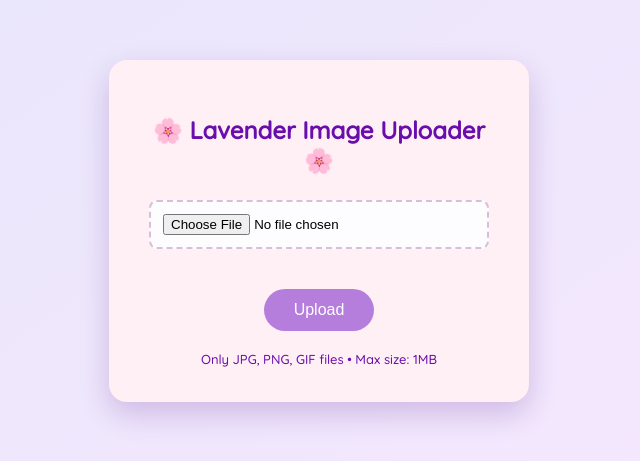
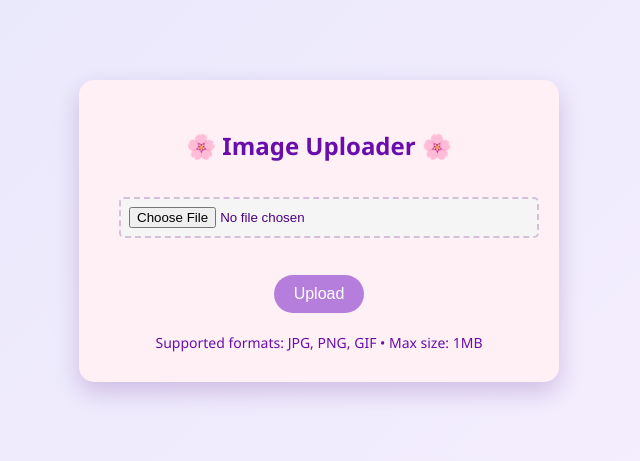
Before and after one commit to Richa-Ranjan/ct_intern, a website: page assignment8/public/index.html in a window 1280 px wide. Shown: the part 169-630 px from the top of the page, without its empty margins (321-961 px from the left). Drawn offline with Linux system fonts and the light colour scheme.

Commit message:
🌸 Update title and preview script in assignment8 index.html

```diff
--- a/assignment8/public/index.html
+++ b/assignment8/public/index.html
@@ -2,156 +2,77 @@
 <html lang="en">
 <head>
     <meta charset="UTF-8">
-    <title>Image Uploader</title>
-    <meta name="viewport" content="width=device-width, initial-scale=1.0">
-
-    <!-- Google Font -->
-    <link href="https://fonts.googleapis.com/css2?family=Quicksand:wght@500&display=swap" rel="stylesheet">
-
+    <title>Lavender Image Uploader</title>
     <style>
-        * {
-            box-sizing: border-box;
-        }
-
         body {
             margin: 0;
             padding: 0;
-            background: linear-gradient(145deg, #e6e6fa, #f8e8ff);
-            font-family: 'Quicksand', sans-serif;
+            background: linear-gradient(135deg, #e6e6fa, #f8f0ff);
+            font-family: 'Segoe UI', Tahoma, Geneva, Verdana, sans-serif;
+            color: #4b0082;
             display: flex;
             justify-content: center;
             align-items: center;
             height: 100vh;
-            animation: fadeIn 1s ease-in-out;
         }
 
         .upload-container {
             background-color: #fff0f5;
-            padding: 35px 40px;
-            border-radius: 18px;
-            box-shadow: 0 12px 30px rgba(75, 0, 130, 0.2);
+            padding: 30px 40px;
+            border-radius: 15px;
+            box-shadow: 0 10px 25px rgba(75, 0, 130, 0.2);
             text-align: center;
-            max-width: 420px;
+            max-width: 400px;
             width: 100%;
-            animation: popIn 0.6s ease-in-out;
-            transition: all 0.3s;
-        }
-
-        .upload-container:hover {
-            transform: scale(1.02);
-            box-shadow: 0 16px 35px rgba(138, 43, 226, 0.3);
         }
 
         h2 {
-            margin-bottom: 25px;
+            margin-bottom: 20px;
             color: #6a0dad;
-            font-size: 24px;
         }
 
         input[type="file"] {
-            padding: 12px;
+            margin: 15px 0;
+            padding: 8px;
             border: 2px dashed #d8bfd8;
-            border-radius: 8px;
-            background-color: #fdfdff;
+            border-radius: 5px;
+            background-color: #f5f5f5;
             width: 100%;
-            outline: none;
-            transition: border 0.3s;
-        }
-
-        input[type="file"]:hover {
-            border-color: #b57edc;
         }
 
         button {
             background-color: #b57edc;
             border: none;
-            padding: 12px 30px;
-            border-radius: 30px;
+            padding: 10px 20px;
+            border-radius: 25px;
             color: white;
             font-size: 16px;
             cursor: pointer;
-            margin-top: 20px;
-            transition: all 0.3s ease;
+            transition: 0.3s ease;
         }
 
         button:hover {
             background-color: #a060c0;
-            transform: translateY(-2px);
-            box-shadow: 0 8px 20px rgba(176, 112, 192, 0.3);
         }
 
         .footer {
             margin-top: 20px;
-            font-size: 13px;
+            font-size: 14px;
             color: #6a0dad;
-        }
-
-        #preview {
-            margin-top: 15px;
-            max-width: 100%;
-            border-radius: 10px;
-            display: none;
-        }
-
-        @keyframes popIn {
-            0% {
-                transform: scale(0.95);
-                opacity: 0;
-            }
-            100% {
-                transform: scale(1);
-                opacity: 1;
-            }
-        }
-
-        @keyframes fadeIn {
-            from {
-                opacity: 0;
-            }
-            to {
-                opacity: 1;
-            }
-        }
-
-        @media (max-width: 500px) {
-            .upload-container {
-                padding: 25px 20px;
-            }
         }
     </style>
 </head>
 <body>
     <div class="upload-container">
-        <h2>🌸 Lavender Image Uploader 🌸</h2>
+        <h2>🌸 Image Uploader 🌸</h2>
         <form action="/upload" method="POST" enctype="multipart/form-data">
-            <input type="file" name="myImage" accept="image/*" required onchange="previewImage(event)">
-            <br>
-            <img id="preview" />
-            <br>
+            <input type="file" name="myImage" accept="image/*" required>
+            <br><br>
             <button type="submit">Upload</button>
         </form>
         <div class="footer">
-            Only JPG, PNG, GIF files • Max size: 1MB
+            Supported formats: JPG, PNG, GIF • Max size: 1MB
         </div>
     </div>
-
-    <script>
-        function previewImage(event) {
-            const input = event.target;
-            const preview = document.getElementById('preview');
-            const file = input.files[0];
-
-            if (file) {
-                const reader = new FileReader();
-                reader.onload = function (e) {
-                    preview.src = e.target.result;
-                    preview.style.display = 'block';
-                };
-                reader.readAsDataURL(file);
-            } else {
-                preview.style.display = 'none';
-            }
-        }
-    </script>
 </body>
 </html>
```
